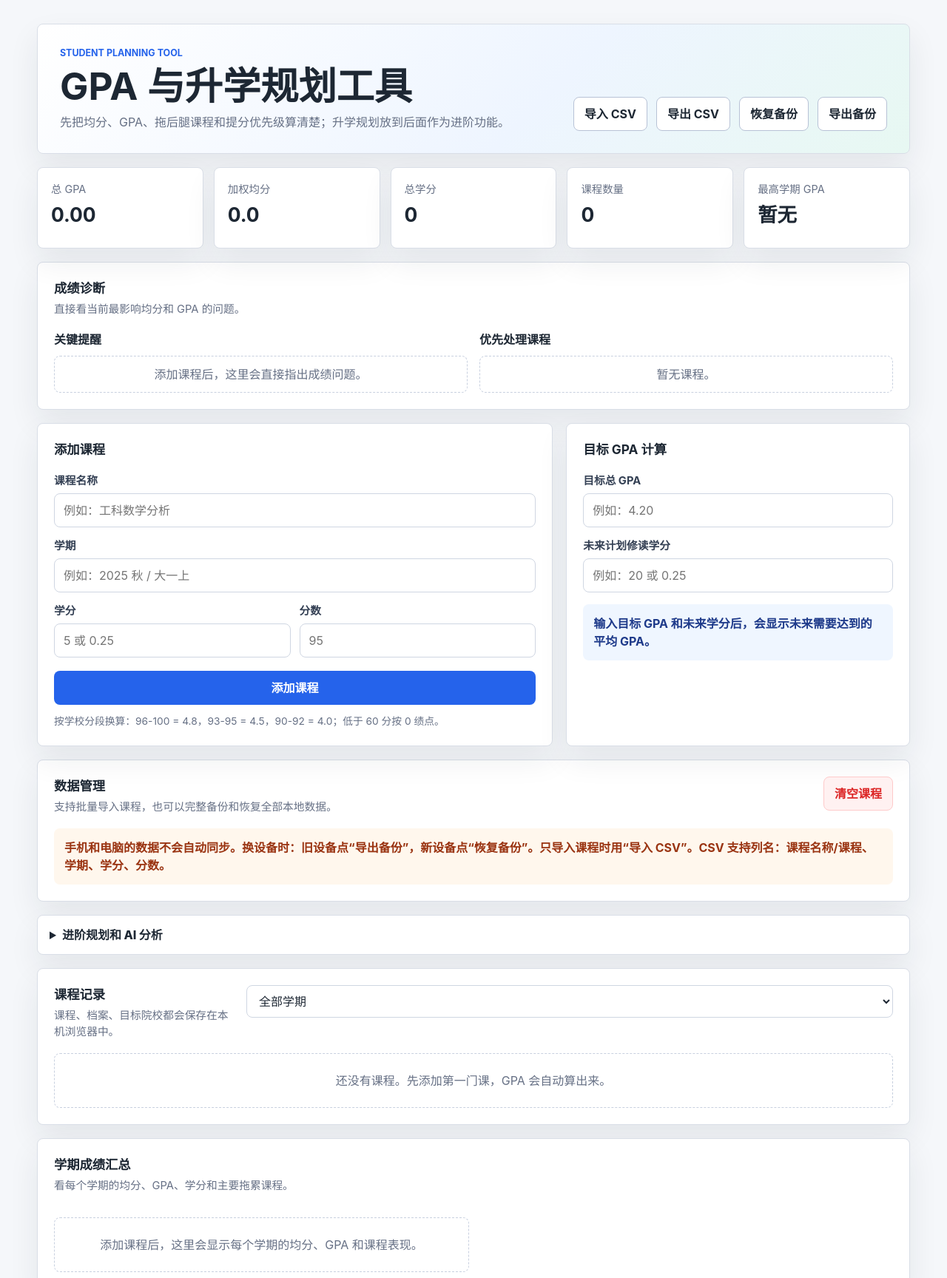
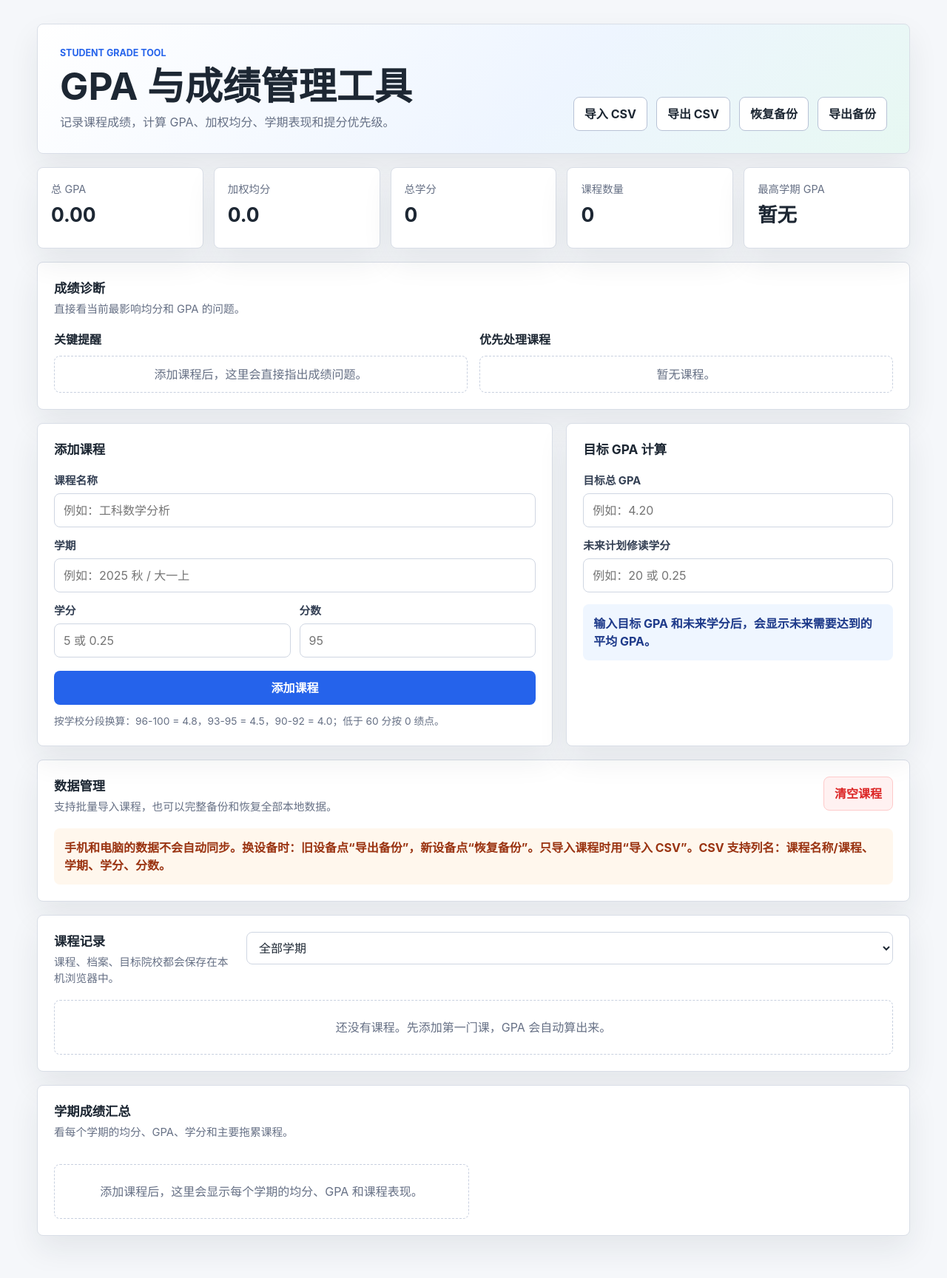
Before and after one commit to ashore1001/gpa-calculator, a website: page index.html in a window 1280 px wide. Shown: the top 1728 px of the page at 74% size. Drawn offline with Linux system fonts and the light colour scheme.

Commit message:
Simplify GPA tool interface

```diff
--- a/index.html
+++ b/index.html
@@ -3,16 +3,16 @@
 <head>
   <meta charset="UTF-8">
   <meta name="viewport" content="width=device-width, initial-scale=1.0">
-  <title>GPA Planner | 升学规划工具</title>
-  <link rel="stylesheet" href="style.css?v=20260706-final2">
+  <title>GPA Calculator | 成绩管理工具</title>
+  <link rel="stylesheet" href="style.css?v=20260706-gradeonly">
 </head>
 <body>
   <main class="app-shell">
     <header class="hero">
       <div>
-        <p class="eyebrow">Student Planning Tool</p>
-        <h1>GPA 与升学规划工具</h1>
-        <p class="hero-copy">先把均分、GPA、拖后腿课程和提分优先级算清楚；升学规划放到后面作为进阶功能。</p>
+        <p class="eyebrow">Student Grade Tool</p>
+        <h1>GPA 与成绩管理工具</h1>
+        <p class="hero-copy">记录课程成绩，计算 GPA、加权均分、学期表现和提分优先级。</p>
       </div>
       <div class="hero-actions">
         <button class="secondary-button" id="importCsvBtn" type="button">导入 CSV</button>
@@ -127,7 +127,7 @@
       </div>
     </section>
 
-    <details class="advanced-section">
+    <details class="advanced-section hidden" aria-hidden="true">
       <summary>进阶规划和 AI 分析</summary>
 
     <section class="panel dashboard-panel" aria-labelledby="dashboardTitle">
@@ -417,6 +417,6 @@
     </section>
   </main>
 
-  <script src="script.js?v=20260706-final2"></script>
+  <script src="script.js?v=20260706-gradeonly"></script>
 </body>
 </html>
```
Also changed, not shown: README.md.
